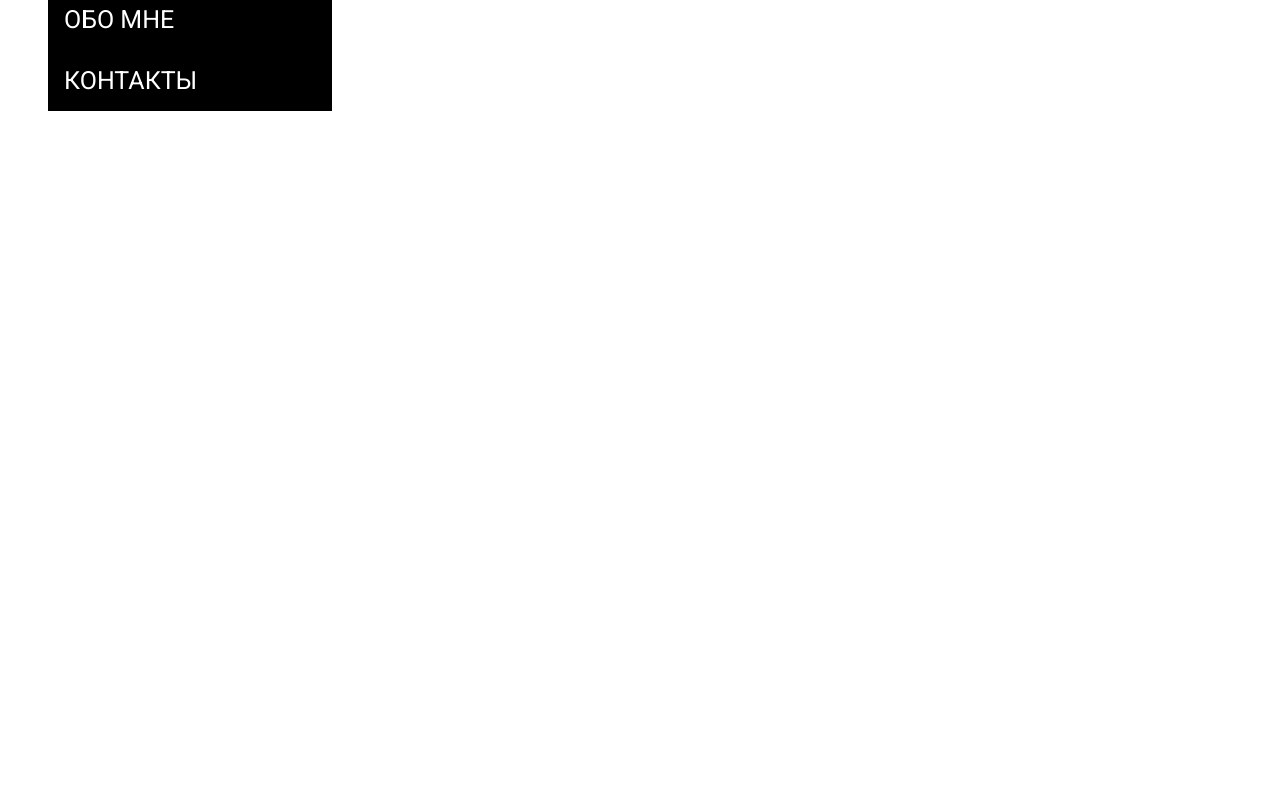
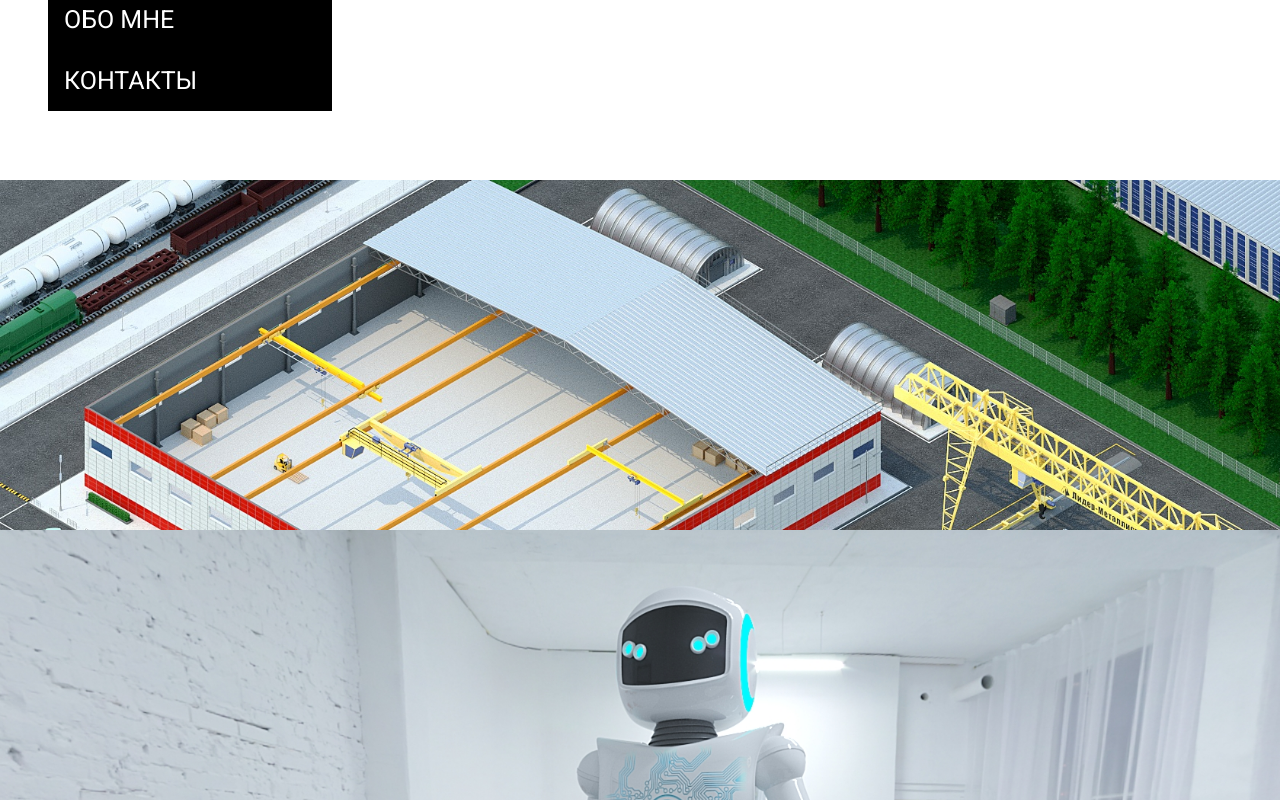
Before and after one commit to starcow/maxpresnov, a React (Create React App) app: page /portfolio in a window 1280 px wide. Shown: the part 300-1100 px from the top of the page. Before the commit the page ends 800 px from the top, so only its background shows below. Built offline with nearby package versions, Linux system fonts and the light colour scheme.

Commit message:
1010100101

```diff
--- a/package.json
+++ b/package.json
@@ -8,6 +8,7 @@
     "@testing-library/user-event": "^12.1.10",
     "react": "^17.0.2",
     "react-dom": "^17.0.2",
+    "react-flexbox-grid": "^2.1.2",
     "react-icons": "^4.2.0",
     "react-router": "^5.2.0",
     "react-router-dom": "^5.2.0",
--- a/src/App.js
+++ b/src/App.js
@@ -2,20 +2,9 @@ import logo from './logo.svg';
 import './App.css';
 import "slick-carousel/slick/slick.css";
 import "slick-carousel/slick/slick-theme.css";
-import Slider from "react-slick";
 import Router from "./Router"
-import SliderComponent from './Components/Slider';
-
 export default function SimpleSlider() {
-  var settings = {
-    dots: true,
-    infinite: true,
-    speed: 500,
-    slidesToShow: 1,
-    slidesToScroll: 1
-  };
   return (
     <Router />
-
-  );
+  )
 }
--- a/src/Components/Portfolio.js
+++ b/src/Components/Portfolio.js
@@ -1,91 +1,37 @@
-import React, { Component } from "react"
+import React, { Component, useState } from "react"
 import styled from 'styled-components'
-import Slider from 'react-slick'
-import { Link } from 'react-router-dom'
-import data from '../../Images/SliderData'
+import data from '../Images/SliderData'
 
-const imageOverlay = require('../../Images/background_overlay.png')
-
-const Colors = {
-    yellow: '#F8C521',
-    black: '#000000'
-}
-
-const Slide = styled.div`
+const PortfolioItem = styled.div`
+    width: 100%;
+    height: 350px;
+    display: inline-flex;
     background-image: url(${props => props.image});
-    height: 100vh;
-    width: 100vw;
-    display: block !important;
     background-size: cover;
-    align-items: flex-end;
-    justify-content: flex-end;
-    position: relative;
-    @media (max-width: 600px) {
-        animation: slide 7s linear infinite;
+    transition: 0.4s ease-in-out all;
+    &:hover {
+        opacity: 0.5;
     }
+    /* @media (max-width: 600px) {
+        bottom: 7rem;
+        z-index: 50;
+    } */
 `
 
-const Overlay = styled.div`
-    position: absolute;
-    left: 0;
-    right: 0;
-    top: 0;
-    bottom: 0;
-    background-image: url(${imageOverlay.default});
-    z-index: 500;
+const PortfolioContainer = styled.div`
+    display: flex;
+    flex-direction: column;
+    align-items: center;
+    justify-content: center;
+    margin-top: 30rem;
 `
 
-const Title = styled.h1`
-    color: ${Colors.yellow};
-    display: block;
-    font-family: Roboto;
-    font-size: 24px;
-    font-weight: 500;
-    margin-top: 0;
-    margin-bottom: 10px;
-`
-
-const DescriptionContainer = styled.div`
-    bottom: 3rem;
-    left: 3rem;
-    background-color: ${Colors.black};
-    padding: 1.5rem 2rem;
-    position: absolute;
-    z-index: 1250;
-    @media (max-width: 600px) {
-        bottom: 7rem;
-        z-index: 50;
-    }
-`
-
-const Description = styled.span`
-    font-family: Roboto;
-    font-weight: 400;
-    font-size: 18px;
-    display: block;
-    z-index: 1000;
-    color: ${Colors.yellow};
-`
-
-function SliderComponent () {
-    const settings = {
-        dots: true,
-        infinite: true,
-        speed: 500,
-        slidesToShow: 1,
-        slidesToScroll: 1
-    }
+export default function PortfolioComponent () {
+    const [selected, setSelected] = useState(0)
+    const renderItems = (e, key) => <PortfolioItem key={`ts:${key}`} image={e.image.default} />
     return (
-    <Slider {...settings} style={{ width: '100vw'}}>
-        {data.map((e, key) => <Slide key={`ts:${key}`} image={e.image.default}>
-        <DescriptionContainer>
-            <Title>{e.title}</Title>
-            <Description>{e.description}</Description>
-        </DescriptionContainer>
-        <Overlay id="overlay"/>
-        </Slide>)}
-    </Slider>
+        <PortfolioContainer>
+            {data.map(renderItems)}
+        </PortfolioContainer>
     )
 }
-
-export default SliderComponent
--- a/src/Components/Slider/Slider.js
+++ b/src/Components/Slider/Slider.js
@@ -1,7 +1,6 @@
 import React, { Component } from "react"
 import styled from 'styled-components'
 import Slider from 'react-slick'
-import { Link } from 'react-router-dom'
 import data from '../../Images/SliderData'
 import Colors from '../../Colors'
 
@@ -79,7 +78,7 @@ function SliderComponent () {
             <Title>{e.title}</Title>
             <Description>{e.description}</Description>
           </DescriptionContainer>
-          <Overlay id='overlay' />
+          {/* <Overlay id='overlay' /> */}
         </Slide>)}
       </Slider>
     )
--- a/src/Router.js
+++ b/src/Router.js
@@ -8,6 +8,7 @@ import {
 import styled from 'styled-components'
 import Navigation from './Components/Navigation'
 import Slider from './Components/Slider'
+import Portfolio from './Components/Portfolio'
 
 const Container = styled.div`
     position: relative;
@@ -40,17 +41,13 @@ export default function App () {
 }
 
 function Home () {
-  return <Slider/>;
+  return <Slider />
 }
 
 function About () {
-  return <h2>About</h2>;
+  return <h2>About</h2>
 }
 
 function Contacts () {
-  return <h2>Contacts</h2>;
+  return <h2>Contacts</h2>
 }
-
-function Portfolio () {
-    return <h2>Portfolio</h2>;
-  }
```
Also changed, not shown: 1 other file (tests, documents, lock files or other folders).
